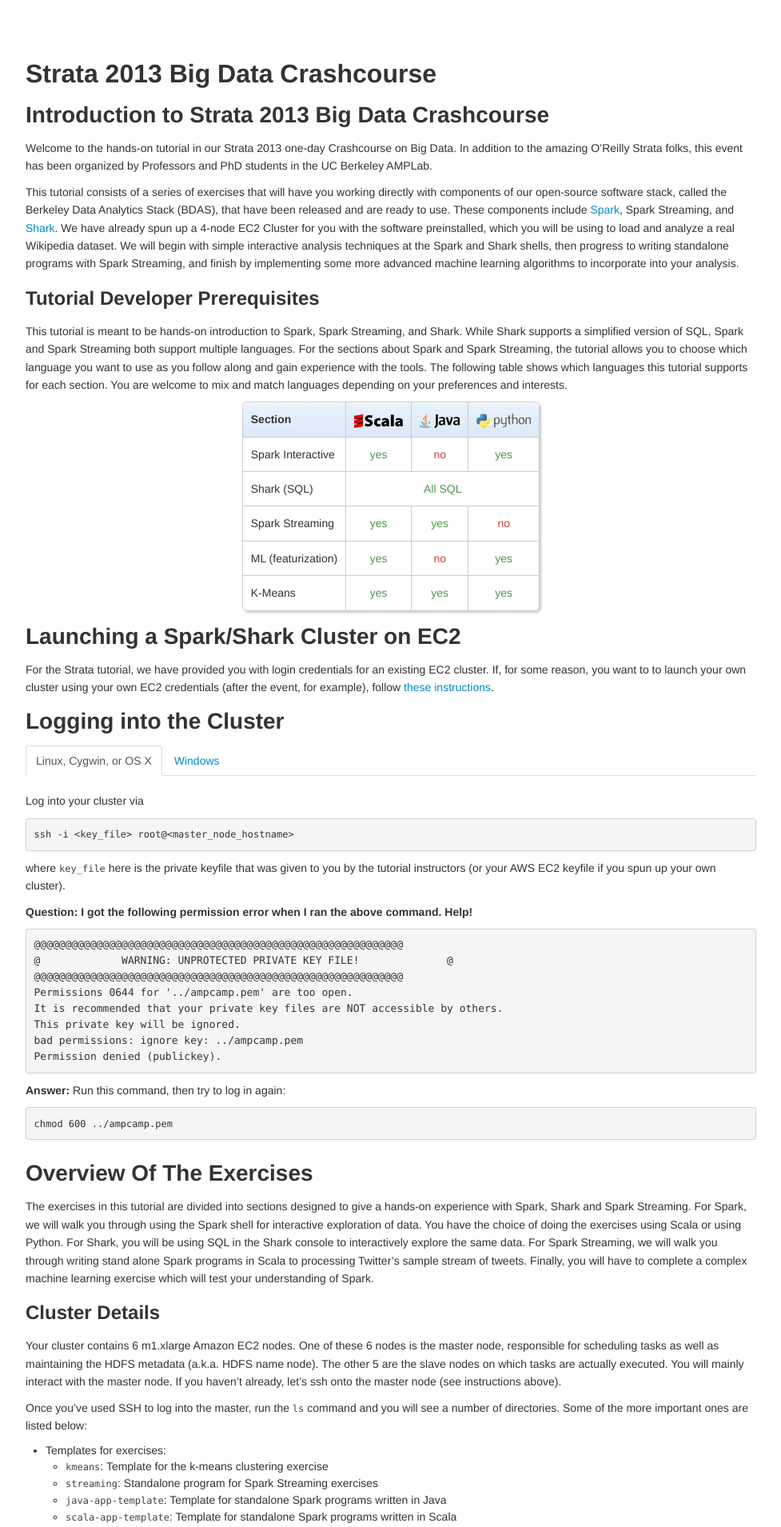
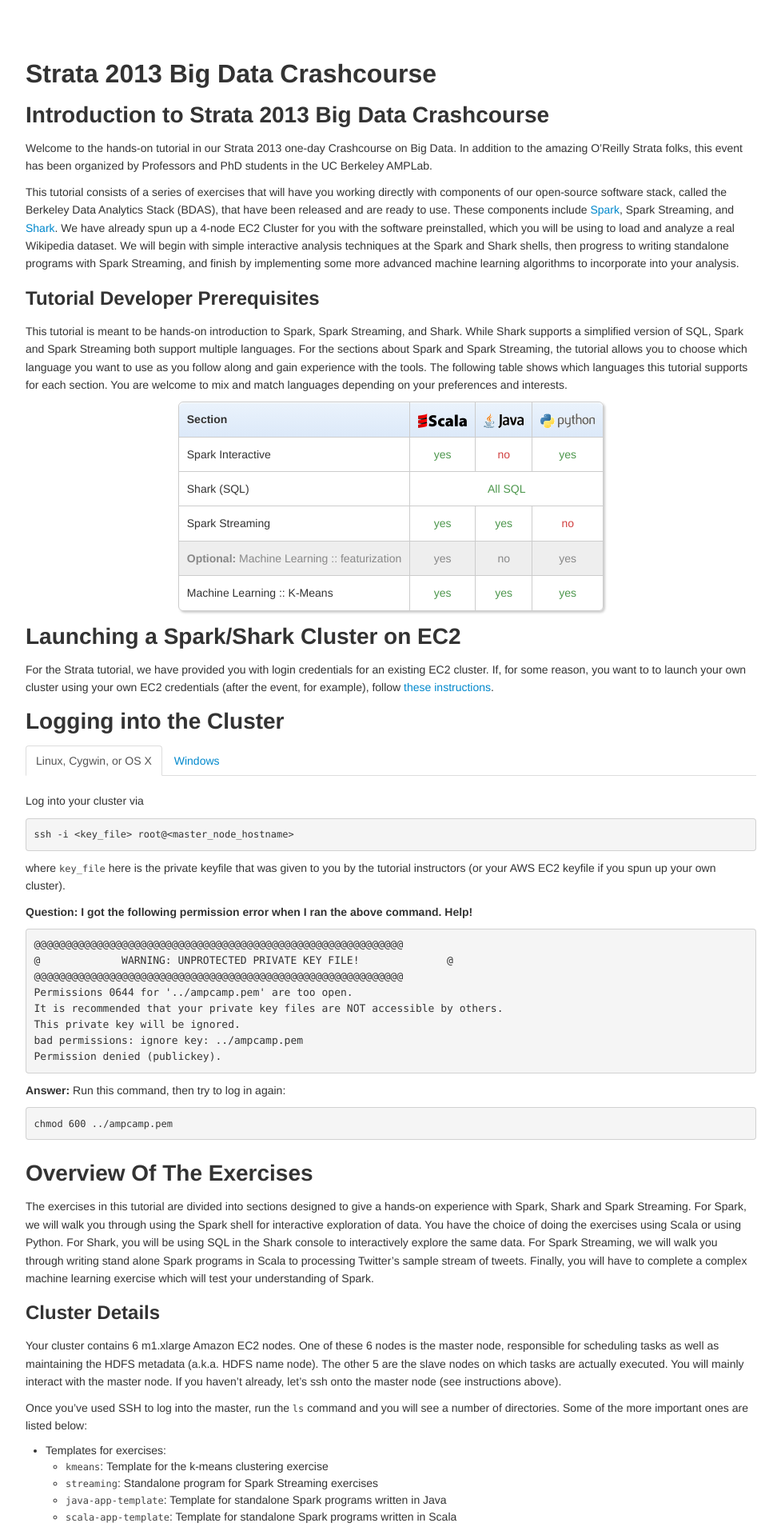
Before and after one commit to databricks/spark-training, a Jekyll site: the page built from strata_2013/index.md, in a window 1280 px wide. Shown: the top 1909 px of the page at 80% size, without its empty margins (151-1128 px from the left). Built offline with Jekyll 4.4.1, drawn with Linux system fonts in a browser that asks for light colours.

Commit message:
Gray out the featurization row of the table.

```diff
--- a/strata_2013/css/main.css
+++ b/strata_2013/css/main.css
@@ -223,3 +223,8 @@
   color: #D14040;
   text-align: center;
 }
+
+td.dimmed, td.dimmed.yes, td.dimmed.no {
+  color: #888;
+  background-color: #EEE;
+}
--- a/strata_2013/index.md
+++ b/strata_2013/index.md
@@ -45,12 +45,12 @@
   <td class="yes">yes</td>
   <td class="no">no</td>
 </tr><tr>
-  <td>ML (featurization)</td>
-  <td class="yes">yes</td>
-  <td class="no">no</td>
-  <td class="yes">yes</td>
+  <td class="dimmed"><b>Optional:</b> Machine Learning :: featurization</td>
+  <td class="dimmed yes">yes</td>
+  <td class="dimmed no">no</td>
+  <td class="dimmed yes">yes</td>
 </tr><tr>
-  <td>K-Means</td>
+  <td>Machine Learning :: K-Means</td>
   <td class="yes">yes</td>
   <td class="yes">yes</td>
   <td class="yes">yes</td>
```
